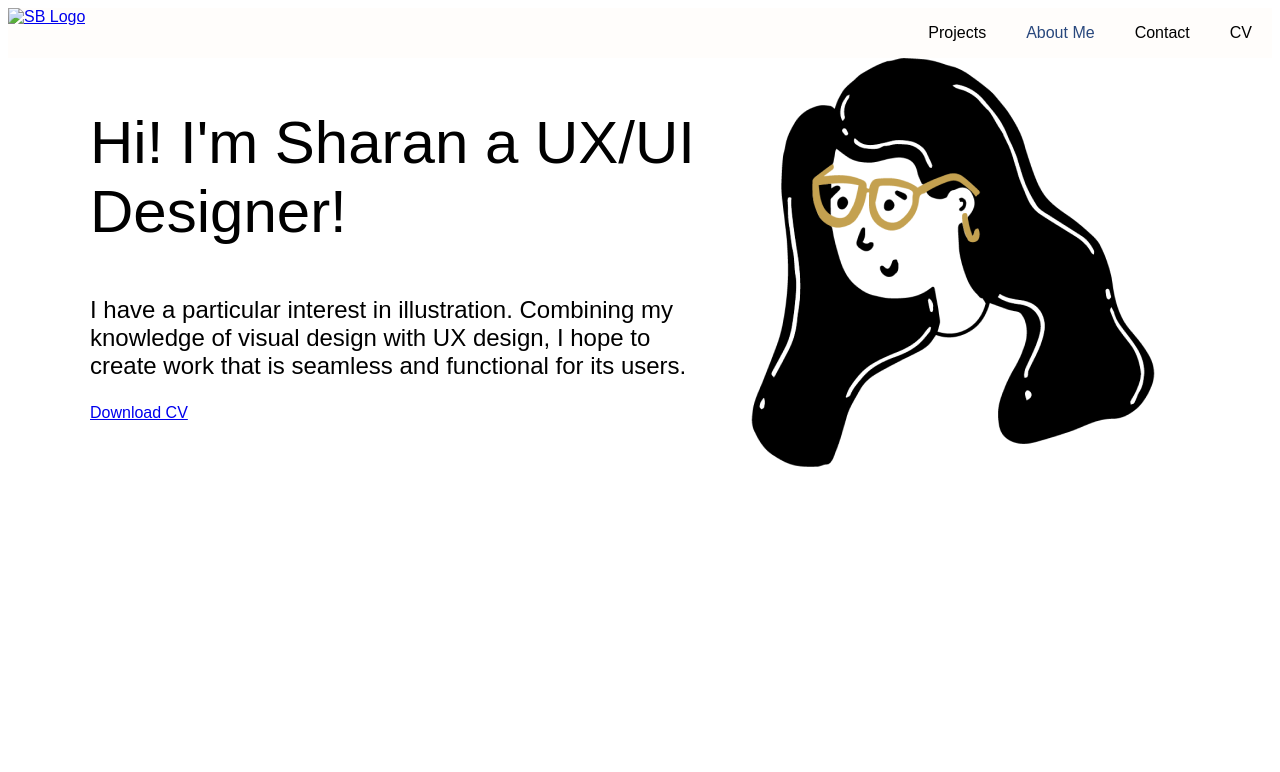
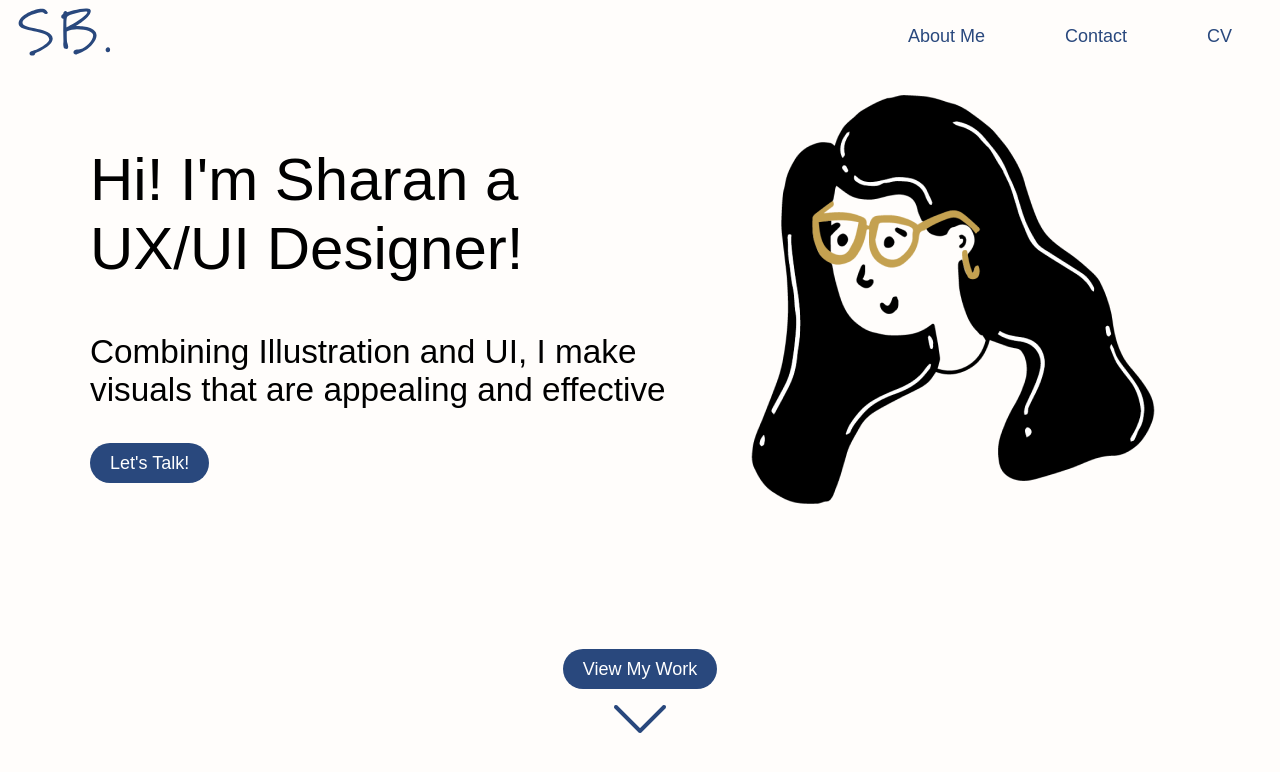
Before and after one commit to sharanbop/UX_UI_HW_19, a plain HTML site: page index.html in a window 1280 px wide. Drawn offline with Linux system fonts and the light colour scheme; a web font is replaced by a local one.

Commit message:
linking all pages

```diff
--- a/CSS/style.css
+++ b/CSS/style.css
@@ -1,11 +1,16 @@
 body {
+    background-color: #FFFDFB;
     font-family: "degular", sans-serif;
+    font-size: 18px;
+}
+
+.logo{
+    margin-left: 10px;
 }
 
 nav {
     display: flex;
     justify-content: space-between;
-    background-color: #FFFDFB;
 }
 
 nav ul {
@@ -15,7 +20,7 @@ nav ul {
 
 nav ul li {
     list-style: none;
-    padding: 0 20px
+    padding: 0 40px
 }
 
 nav ul li a {
@@ -28,6 +33,7 @@ nav ul li a {
     flex-direction: row-reverse;
     max-width: 1100px;
     margin: 0 auto;
+    margin-top: 30px;
 }
 
 @media (max-width: 799px) {
@@ -36,10 +42,44 @@ nav ul li a {
     }
 }
 
+.talkButton{
+    background-color: #29487D;
+    padding: 10px 20px;
+    color: white;
+    text-decoration: none;
+    border-radius: 20px;
+}
+
+.CVButton{
+    stroke: #EFC35B, 10px;
+    border-radius: 10px;
+}
+.projectButton{
+    display: flex;
+    flex-direction: column;
+    align-items: center;
+    max-width: 1100px;
+    margin: 0px auto;
+    margin-top: 150px;
+}
+
+.scrollButton{
+    background-color: #29487D;
+    padding: 10px 20px;
+    color: white;
+    text-decoration: none;
+    border-radius: 20px;
+}
+
+.chevron{
+    margin-top: 25px;
+}
+
 .about {
     display: flex;
-    max-width: 1400px;
-    margin-top: 40px;
+    justify-content: space-between;
+    max-width: 1100px;
+    margin-top: 100px;
     margin-right: auto;
     margin-bottom: 0;
     margin-left: auto;
@@ -51,39 +91,44 @@ nav ul li a {
     }
 }
 
-.skills,
+
 .Education {
     flex: 50% 0 0;
 }
 
 .skills {
+    list-style: none;
     font-size: 25pt;
     font-family: "new-kansas", sans-serif;
     font-weight: 800;
     font-style: normal;
 }
 
-h1 {
+h1{
+    width: 550px;
     font-size: 45pt;
     font-family: "manteiga-gorda", sans-serif;
     font-weight: 400;
     font-style: normal;
 }
-
-h2 {
+h2{
     font-size: 30pt;
     font-family: "new-kansas", sans-serif;
     font-weight: 800;
     font-style: normal;
 }
-
-h3 {
+h3{
     font-size: 25pt;
     font-family: "new-kansas", sans-serif;
     font-weight: 800;
     font-style: normal;
 }
-
+h4{
+    font-size: 25pt;
+    font-family: "marydale", sans-serif;
+    font-weight: 400;
+    font-style: normal;
+}
 p {
     font-size: 18pt;
     font-weight: 400;
--- a/index.html
+++ b/index.html
@@ -4,7 +4,7 @@
 <head>
     <link rel="stylesheet" href="CSS/style.css">
     </link>
-    <title>Sharan Boparai - About Me</title>
+    <title>Sharan Boparai - Projects</title>
 </head>
 
 <body>
@@ -15,21 +15,18 @@
         <nav>
             <div class="logo">
                 <a href="index.html">
-                    <img src="Images/Logo.png" alt="SB Logo">
+                    <img src="Images/Logo.svg" alt="SB Logo">
                 </a>
             </div>
             <ul>
                 <li class="navmenu">
-                    Projects
-                </li>
-                <li class="navmenu">
                     <a href="about.html">About Me</a>
                 </li>
                 <li class="navmenu">
-                    Contact
+                    <a href="contact.html">Contact</a>
                 </li>
-                <li class="navmenu">
-                    CV
+                <li class="navmenu CVButton">
+                    <a href="#">CV</a>
                 </li>
             </ul>
         </nav>
@@ -42,14 +39,21 @@
             <h1>
                 Hi! I'm Sharan a UX/UI Designer!
             </h1>
-            <p>
-                I have a particular interest in illustration. Combining my knowledge of visual design with UX design, I
-                hope to create work that is seamless and functional for its users.
-            </p>
-            <a href="#">
-                Download CV
+            <h4>
+                Combining Illustration and UI, I make visuals that are appealing and effective
+            </h4>
+            <a class="talkButton" href="contact.html">
+                Let's Talk!
             </a>
         </div>
+    </section>
+    <section class="projectButton">
+        <div>
+            <a class="scrollButton" href="#">View My Work</a>
+        </div>
+           <div class="chevron">
+                <img src="Images/down chevron icon.png" alt="Down Button">
+            </div>
     </section>
 </body>
 
```
Also changed, not shown: about.html (+5 -12 lines), contact.html (added, +34 -0 lines), Images/down chevron icon.png (added), 1 other file.
